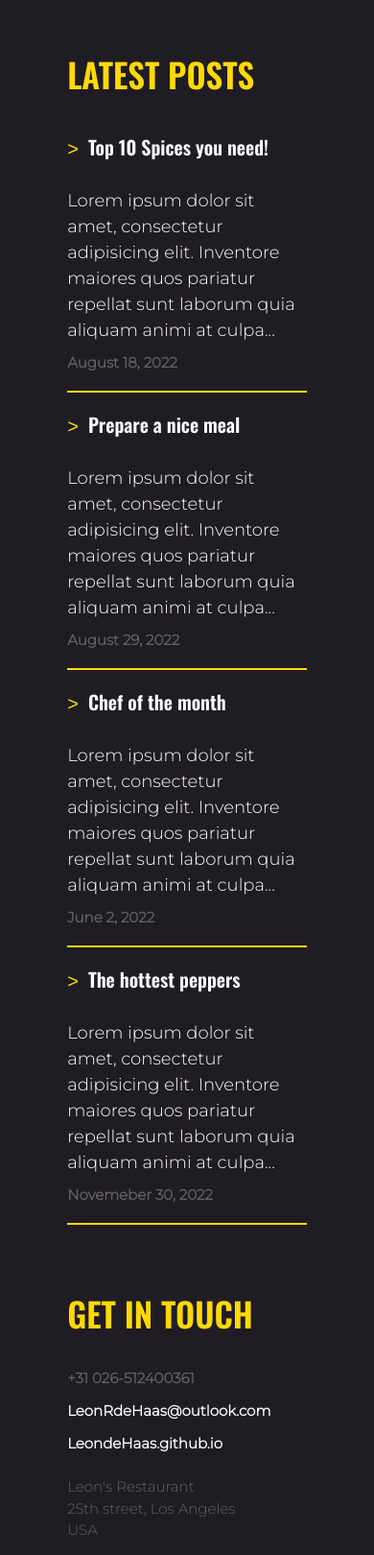
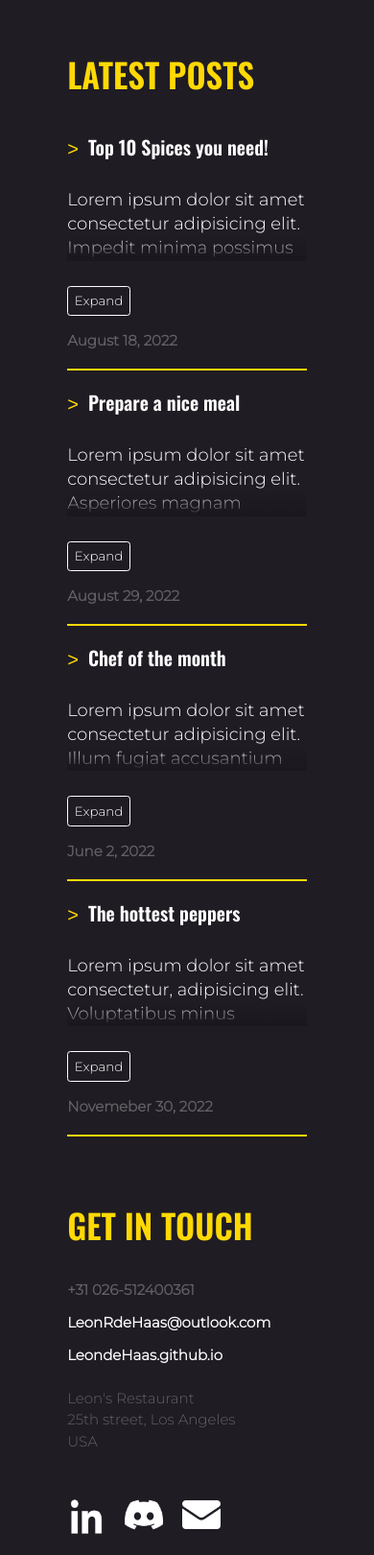
Before and after one commit to LeondeHaas/Restaurant-project, a PHP site: page / in a window 390 px wide. Shown: the part 3507-5127 px from the top of the page at 96% size. Run offline with PHP 8.4, Linux system fonts and the light colour scheme; style sheets or scripts are compiled from the project's sources.

Commit message:
expand and collapsing paragraph in footer

```diff
--- a/index.html
+++ b/index.html
@@ -91,28 +91,32 @@
              <div class="post-1">
                 <ul>
                     <li class="checkmarks-1">Top 10 Spices you need!</li>
-                    <p>Lorem ipsum dolor sit amet, consectetur adipisicing elit. Inventore maiores quos pariatur repellat sunt laborum quia aliquam animi at culpa...</p>
+                    <p class="cutoff-text">Lorem ipsum dolor sit amet consectetur adipisicing elit. Impedit minima possimus nostrum corrupti doloremque, ullam animi aliquam sed aspernatur ut magnam nulla mollitia nesciunt eum dolore dolores tempore tempora provident? Eius quisquam deleniti porro at. Asperiores iusto quasi quas perspiciatis sint enim in praesentium saepe harum consequatur cupiditate earum libero exercitationem aspernatur officiis laboriosam dolorum sapiente, qui ducimus. Reiciendis impedit odit temporibus. Repellendus, doloremque dicta nobis necessitatibus molestiae architecto reprehenderit sunt alias praesentium. Exercitationem corporis tenetur doloribus repudiandae in est debitis vero fuga. Neque libero ex aspernatur perspiciatis quibusdam harum labore consequuntur voluptas ipsum delectus tenetur, vero molestias adipisci quia.</p>
+                    <input class="expand-btn" type="checkbox">
                     <h3>August 18, 2022</h3>
                 </ul>
              </div>
               <div class="post-1">
                 <ul>
                     <li class="checkmarks-1">Prepare a nice meal</li>
-                    <p>Lorem ipsum dolor sit amet, consectetur adipisicing elit. Inventore maiores quos pariatur repellat sunt laborum quia aliquam animi at culpa...</p>
+                    <p class="cutoff-text">Lorem ipsum dolor sit amet consectetur adipisicing elit. Asperiores magnam voluptatum recusandae dignissimos illum laudantium quas, repellendus accusamus dolore? Temporibus recusandae provident repellat ipsam aut, nihil quae rem vel molestiae magnam, voluptate ea aspernatur iusto harum. Ipsa sit eum, voluptatibus ab sapiente expedita soluta eveniet odit nesciunt reiciendis et voluptate assumenda iure repellendus. Ipsa accusamus, magni repellat officiis doloremque omnis ipsum perferendis itaque beatae exercitationem sit, eum quos. Iure, sed facilis dolorem doloremque hic placeat quod numquam in commodi. Aspernatur facilis, eaque, soluta dolorum quam praesentium harum, doloremque vero commodi doloribus assumenda saepe veniam fugit dolorem. Sequi aut et labore?</p>
+                    <input class="expand-btn" type="checkbox">
                     <h3>August 29, 2022</h3>
                 </ul>
              </div>
               <div class="post-1">
                 <ul>
                     <li class="checkmarks-1">Chef of the month</li>
-                    <p>Lorem ipsum dolor sit amet, consectetur adipisicing elit. Inventore maiores quos pariatur repellat sunt laborum quia aliquam animi at culpa...</p>
+                    <p class="cutoff-text">Lorem ipsum dolor sit amet consectetur adipisicing elit. Illum fugiat accusantium deleniti veritatis beatae voluptatem quibusdam! Necessitatibus voluptatem recusandae nihil voluptatibus voluptatum officiis rem cupiditate harum veniam! Itaque tempora assumenda vero temporibus quod magnam explicabo nam dicta error veritatis deserunt obcaecati asperiores quasi ducimus dolore dignissimos ea, voluptas ipsam placeat doloremque enim harum tempore. Dolor, nulla asperiores facilis ad ipsa nostrum mollitia nihil animi tempore quaerat, consequuntur repellendus recusandae voluptate suscipit sequi laudantium odio beatae dolore quos ratione? Neque laborum odit iusto illum dignissimos deleniti assumenda. Ipsa officiis maxime cumque porro, id itaque adipisci soluta aspernatur saepe magnam? Laboriosam, asperiores.</p>
+                    <input class="expand-btn" type="checkbox">
                     <h3>June 2, 2022</h3>
                 </ul>
              </div>
               <div class="post-1">
                 <ul>
                     <li class="checkmarks-1">The hottest peppers</li>
-                    <p>Lorem ipsum dolor sit amet, consectetur adipisicing elit. Inventore maiores quos pariatur repellat sunt laborum quia aliquam animi at culpa...</p>
+                    <p class="cutoff-text">Lorem ipsum dolor sit amet consectetur, adipisicing elit. Voluptatibus minus dignissimos voluptas fugiat possimus maxime aliquam magnam facilis inventore doloribus nihil ut asperiores sint, sequi iste vitae veritatis. Exercitationem facere consequuntur, nobis saepe odit rerum distinctio eligendi? Deserunt pariatur in quae. Fuga, modi omnis! Non eveniet cumque facilis mollitia tempora quod delectus illo dolores inventore voluptatibus illum obcaecati, distinctio nobis ea quisquam minima ut repudiandae blanditiis quae enim rem. Quas impedit officiis rem. Dolorum deleniti maiores dicta facere beatae dolorem perspiciatis dolores blanditiis porro odit. Magni doloremque odit debitis sed fugit totam minus voluptatibus? Eos rerum sint totam itaque iste.</p>
+                    <input class="expand-btn" type="checkbox">
                     <h3>Novemeber 30, 2022</h3>
                 </ul>
              </div>
--- a/styles/mediaqueries.css
+++ b/styles/mediaqueries.css
@@ -179,6 +179,48 @@
   .main-footer-container .footer-container-3 {
     display: none;
   }
+  .main-footer-container .cutoff-text {
+    --max-lines: 3;
+    --line-height: 1.4;
+    max-height: calc(var(--max-lines) * 1em * var(--line-height));
+    line-height: var(--line-height);
+    overflow: hidden;
+    position: relative;
+  }
+  .main-footer-container .cutoff-text:has(+ .expand-btn:not(:checked)):before {
+    content: "";
+    position: absolute;
+    height: calc(1em * var(--line-height));
+    width: 100%;
+    bottom: 0;
+    pointer-events: none;
+    background: linear-gradient(to bottom, transparent, #1b171f);
+  }
+  .main-footer-container .expand-btn {
+    -webkit-appearance: none;
+       -moz-appearance: none;
+            appearance: none;
+    border: 1px solid #fff;
+    padding: 0.5em;
+    border-radius: 0.25em;
+    cursor: pointer;
+    margin-top: 1rem;
+    margin-bottom: 1rem;
+  }
+  .main-footer-container .expand-btn:hover {
+    background-color: #fff;
+  }
+  .main-footer-container .expand-btn::before {
+    content: "Expand";
+    color: #fff;
+    font-family: "Montserrat", sans-serif;
+  }
+  .main-footer-container .expand-btn:checked::before {
+    content: "Collapse";
+  }
+  .main-footer-container .cutoff-text:has(+ .expand-btn:checked) {
+    max-height: none;
+  }
 }
 @media (min-width: 1000px) {
   .main-footer-container .footer-container-2 .post-1 p {
--- a/styles/mediaqueries.scss
+++ b/styles/mediaqueries.scss
@@ -273,6 +273,48 @@
         .footer-container-3 {
             display: none;
         }
+
+            .cutoff-text {
+            --max-lines: 3;
+            --line-height: 1.4;
+
+            max-height: calc(var(--max-lines) * 1em * var(--line-height));
+            line-height: var(--line-height);
+            overflow: hidden;
+            position: relative;
+        }
+
+        .cutoff-text:has(+ .expand-btn:not(:checked)):before {
+            content: "";
+            position: absolute;
+            height: calc(1em * var(--line-height));
+            width: 100%;
+            bottom: 0;
+            pointer-events: none;
+            background: linear-gradient(to bottom, transparent, #1b171f);
+        }
+
+        .expand-btn {
+            appearance: none;
+            border: 1px solid #fff;
+            padding: .5em;
+            border-radius: .25em;
+            cursor: pointer;
+            margin-top: 1rem;
+            margin-bottom: 1rem;
+        }.expand-btn:hover {
+            background-color: #fff;
+        } .expand-btn::before {
+            content: "Expand";
+            color: #fff;
+            font-family: 'Montserrat', sans-serif;
+        } .expand-btn:checked::before {
+            content: "Collapse";
+        }
+
+        .cutoff-text:has(+ .expand-btn:checked) {
+            max-height: none;
+        }
     }
 }
 
--- a/styles/styles.scss
+++ b/styles/styles.scss
@@ -332,7 +332,6 @@ img {
         color: #ffd904;
         margin-right: 10px;
     }
-
 }
 
 .footer-container-3 {
```
Also changed, not shown: 2 other files.
